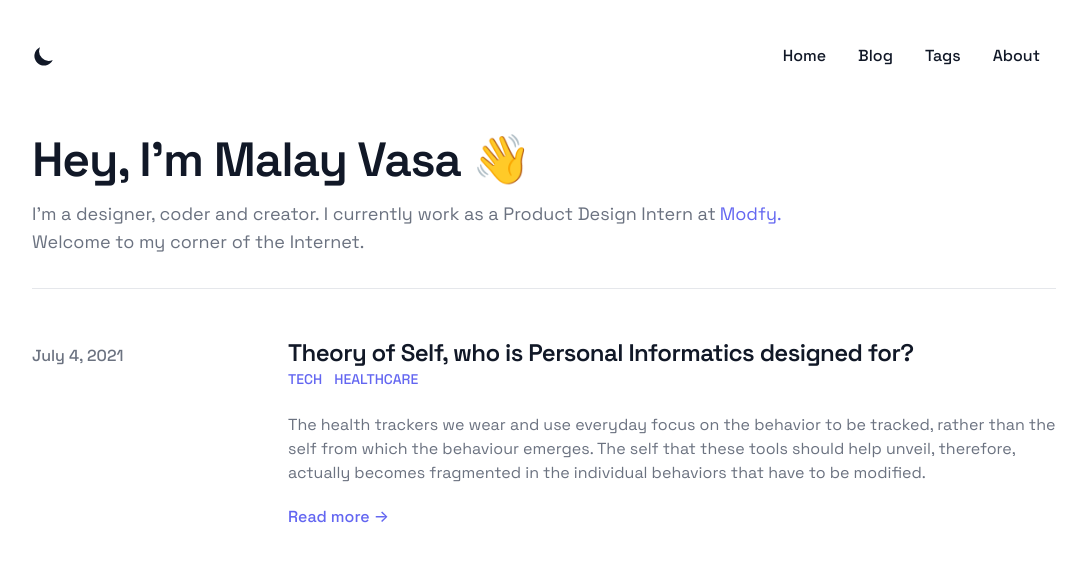
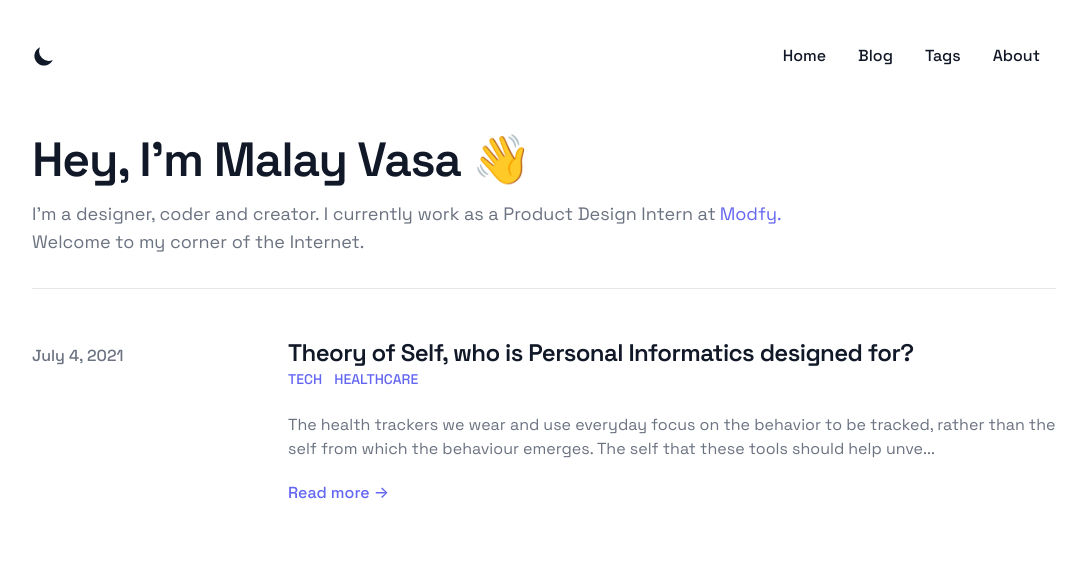
Before and after one commit to Malayvasa/blog-archived, a Next.js app: page / in a window 1280 px wide. Shown: the top 562 px of the page, without its empty margins (96-1183 px from the left). Built offline with nearby package versions, Linux system fonts and the light colour scheme; what @tailwindcss/typography would draw is missing.

Commit message:
Added Framer Motion

```diff
--- a/pages/index.js
+++ b/pages/index.js
@@ -2,6 +2,7 @@ import Link from '@/components/Link'
 import { PageSeo } from '@/components/SEO'
 import Tag from '@/components/Tag'
 import siteMetadata from '@/data/siteMetadata'
+import SectionContainer from '@/components/SectionContainer'
 import { getAllFilesFrontMatter } from '@/lib/mdx'
 import { motion } from 'framer-motion'
 
@@ -14,8 +15,13 @@ export async function getStaticProps() {
   return { props: { posts } }
 }
 
+function truncate(str) {
+  return str.length > 180 ? str.substring(0, 179) + '...' : str
+}
+
 export default function Home({ posts }) {
   return (
+    <SectionContainer>
       <motion.div
         initial={{ opacity: 0, y: -10 }}
         animate={{ opacity: 1, y: 0 }}
@@ -57,7 +63,10 @@ export default function Home({ posts }) {
                         <dt className="sr-only">Published on</dt>
                         <dd className="text-base font-medium leading-6 text-gray-500 dark:text-gray-400">
                           <time dateTime={date}>
-                          {new Date(date).toLocaleDateString(siteMetadata.locale, postDateTemplate)}
+                            {new Date(date).toLocaleDateString(
+                              siteMetadata.locale,
+                              postDateTemplate
+                            )}
                           </time>
                         </dd>
                       </dl>
@@ -79,7 +88,7 @@ export default function Home({ posts }) {
                             </div>
                           </div>
                           <div className="prose text-gray-500 max-w-none dark:text-gray-400">
-                          {summary}
+                            {truncate(summary)}
                           </div>
                         </div>
                         <div className="text-base font-medium leading-6">
@@ -111,5 +120,6 @@ export default function Home({ posts }) {
           </div>
         )}
       </motion.div>
+    </SectionContainer>
   )
 }
```
Lines whose indentation alone changed are shown as unchanged.
